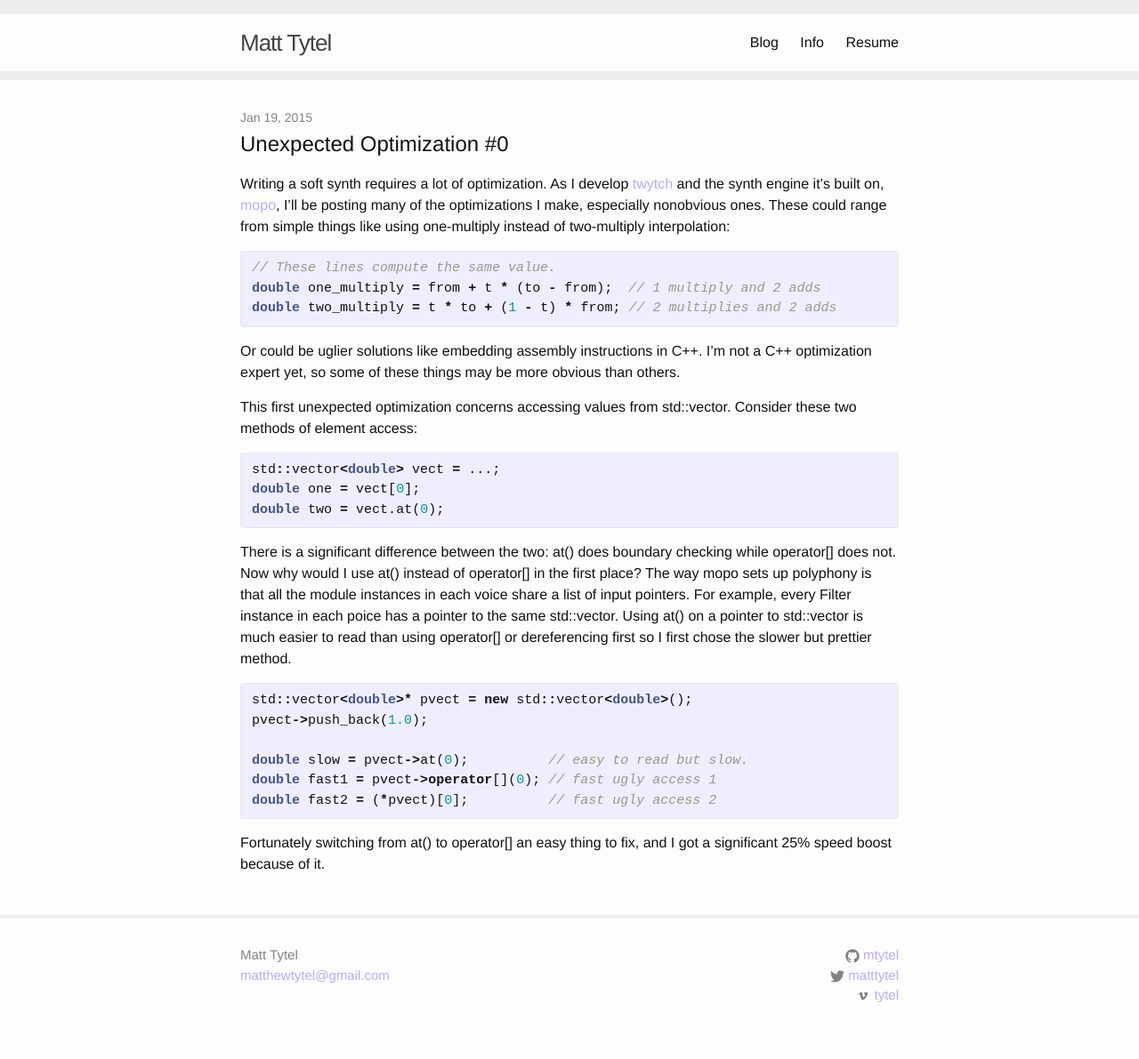
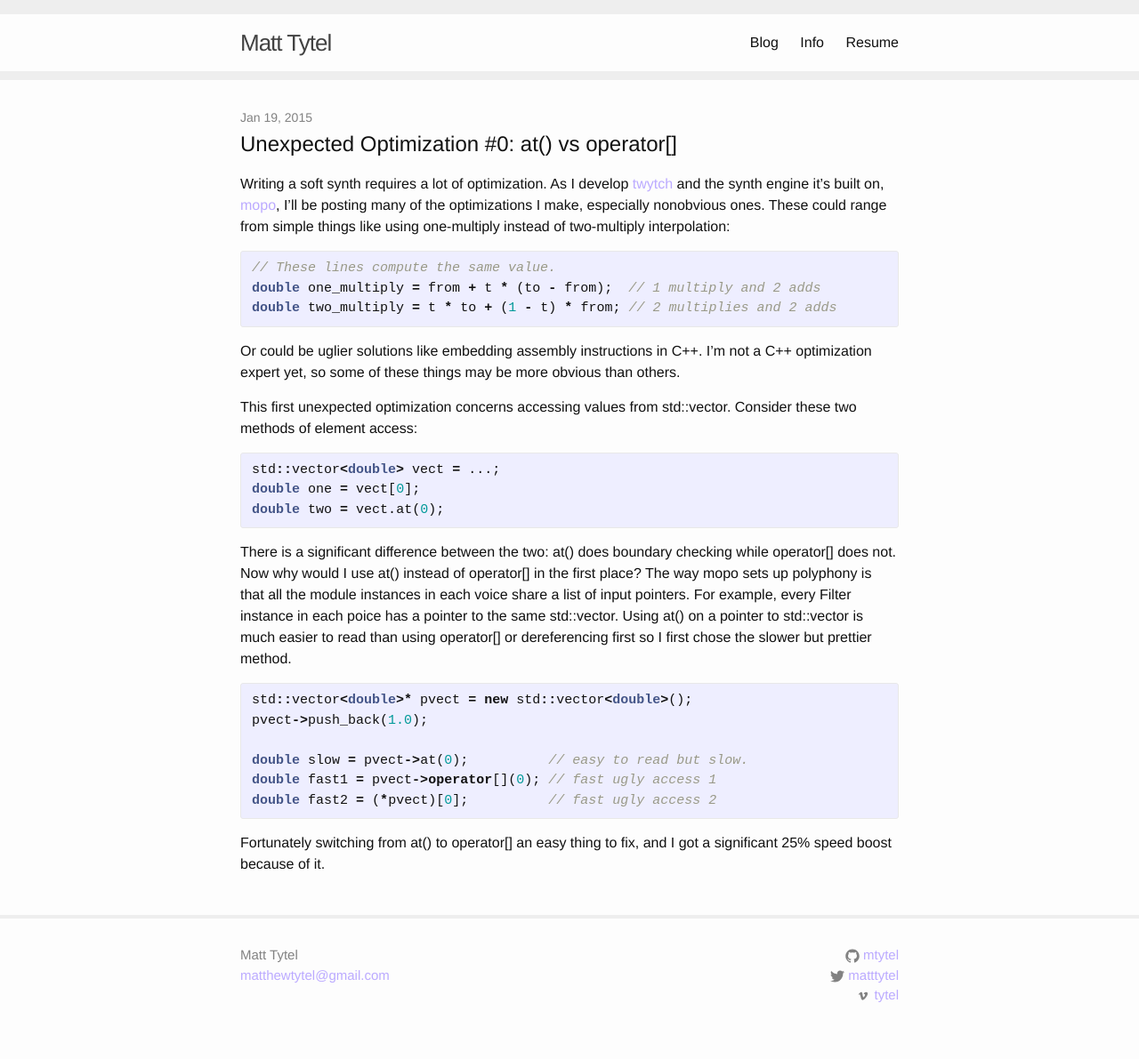
Before and after one commit to mtytel/tytel.org, a Jekyll site: the page built from _posts/2015-01-19-unexpected-optimization-00.markdown, in a window 1280 px wide. Shown: the whole page at 89% size. Built offline with Jekyll 4.4.1, drawn with Linux system fonts in a browser that asks for light colours.

Commit message:
Added more detailed title.

```diff
--- a/_posts/2015-01-19-unexpected-optimization-00.markdown
+++ b/_posts/2015-01-19-unexpected-optimization-00.markdown
@@ -1,6 +1,6 @@
 ---
 layout: page
-title:  "Unexpected Optimization #0"
+title:  "Unexpected Optimization #0: at() vs operator[]"
 date:   2015-01-19 00:30:00
 categories: blog devblog twytch optimization
 permalink: /blog/:year/:month/:day/:title/
```
